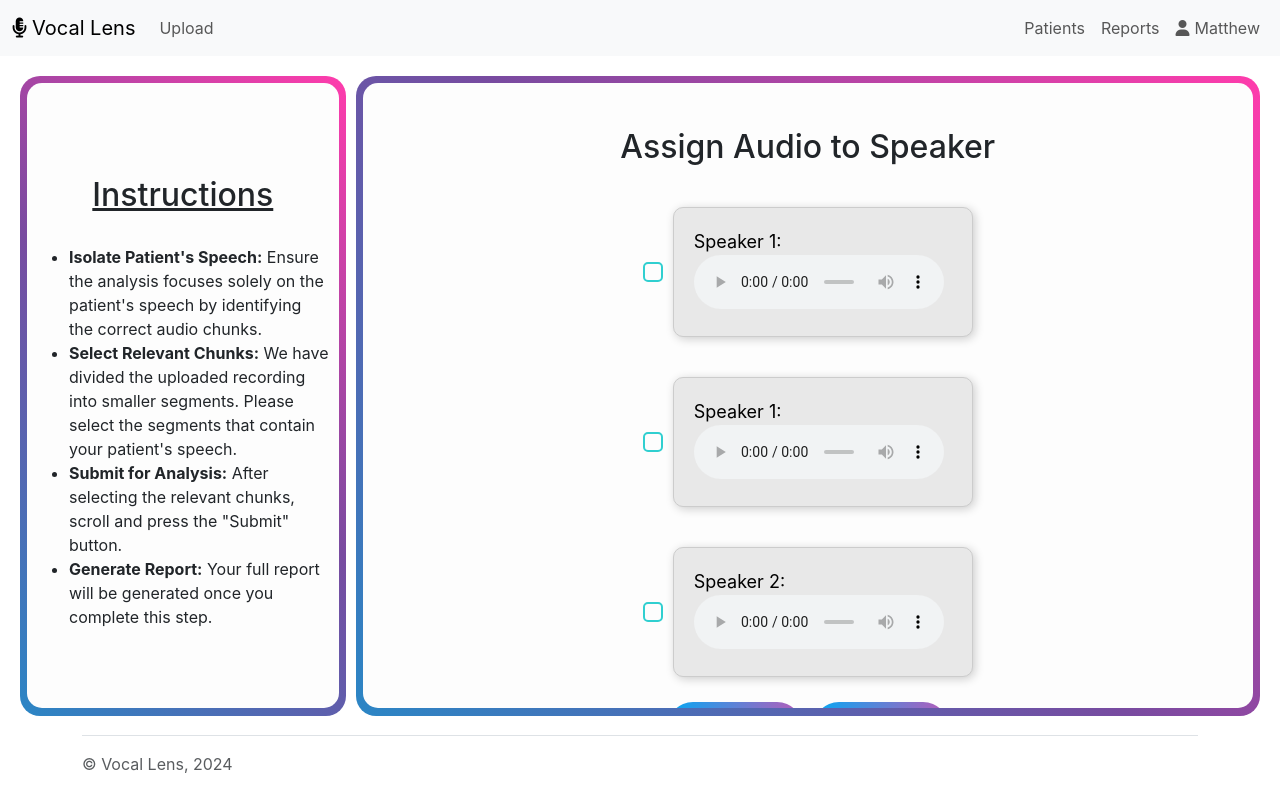
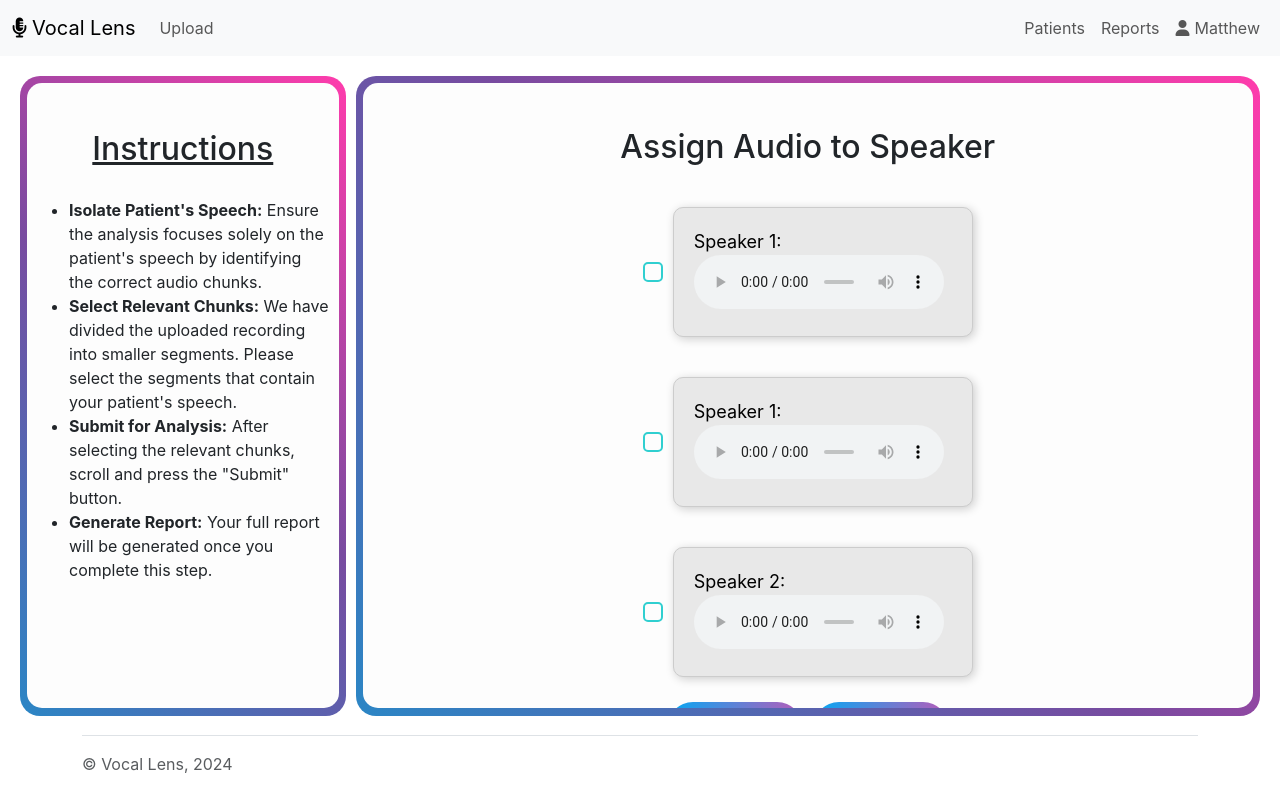
Before and after one commit to axxyush/vocallens, a React (Create React App) app: page /audioselect in a window 1280 px wide. Shown: the top 812 px of the page. Built offline with nearby package versions, Linux system fonts and the light colour scheme.

Commit message:
Fixed instructions

```diff
--- a/src/App.css
+++ b/src/App.css
@@ -133,7 +133,7 @@
   overflow: scroll;
 }
 .instruct-content h2 {
-  margin-top: 30%;
+  margin-top: 15%;
   margin-bottom: 20px;
 }
 .instruct-content ul {
```
